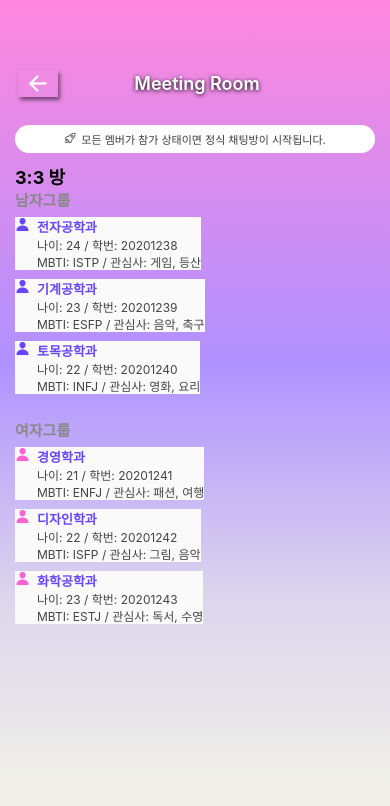
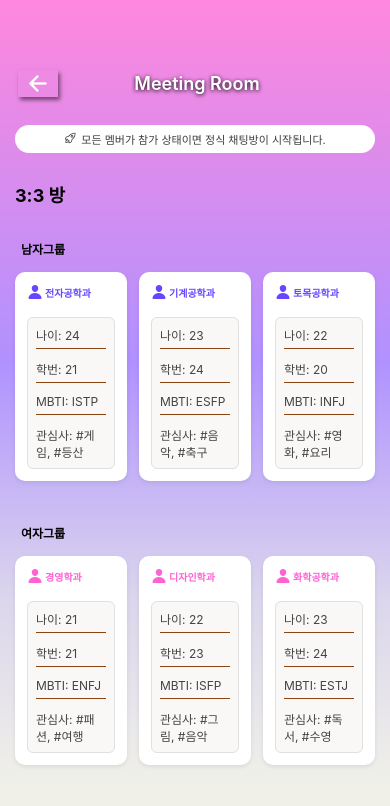
Before and after one commit to simjjjj/UNIMEET, a React Native app: screen / in a window 390 px wide. Both pictures are taken after a click on the element 195 px from the left and 568 px from the top of the page. Shown: the top 806 px of the page. Built offline with nearby package versions, Linux system fonts and the light colour scheme.

Commit message:
미팅 입장 방 수정중

```diff
--- a/Screens/Home/RoomDetail.tsx
+++ b/Screens/Home/RoomDetail.tsx
@@ -6,18 +6,41 @@ import { LinearGradient } from 'expo-linear-gradient';
 import type { RootStackParamList } from '../../navigation/types';
 import { NativeStackNavigationProp } from '@react-navigation/native-stack';
 
-// 참가자 정보 출력용 컴포넌트
-const ParticipantInfo: React.FC<{ p: any }> = ({ p }) => (
-  <View style={styles.participantInfoBox}>
-    <Text style={styles.participantDepartment}>{p.department || '-'}</Text>
-    <Text style={styles.participantDetail}>
-      나이: {p.age || '-'} / 학번: {p.studentId || '-'}
-    </Text>
-    <Text style={styles.participantDetail}>
-      MBTI: {p.mbti || '-'} / 관심사: {p.interests && p.interests.length > 0 ? p.interests.join(', ') : '-'}
-    </Text>
+// 참가자 정보 카드 컴포넌트
+const ParticipantInfo: React.FC<{ p: any; color: string }> = ({ p, color }) => (
+  <View style={styles.participantCard}>
+    {/* 학과 + 아이콘 (색상 전달) */}
+    <View style={styles.departmentRow}>
+      <Ionicons name="person" size={16} color={color} style={{ marginRight: 2 }} />
+      <Text style={[styles.participantDepartment, { color }]}>{p.department || '-'}</Text>
+    </View>
+    {/* 정보 박스 */}
+    <View style={styles.detailsBox}>
+      <View style={styles.detailItem}>
+        <Text style={styles.detailText}>나이: {p.age || '-'}</Text>
+        <View style={styles.line} />
+      </View>
+      <View style={styles.detailItem}>
+        <Text style={styles.detailText}>학번: {p.studentId || '-'}</Text>
+        <View style={styles.line} />
+      </View>
+      <View style={styles.detailItem}>
+        <Text style={styles.detailText}>MBTI: {p.mbti || '-'}</Text>
+        <View style={styles.line} />
+      </View>
+      <Text style={styles.detailText}>관심사: {p.interests?.join(', ') || '-'}</Text>
+    </View>
   </View>
 );
+
+// 3개씩 끊어서 2차원 배열로 변환
+function chunkArray(arr: any[], size: number) {
+  const result = [];
+  for (let i = 0; i < arr.length; i += size) {
+    result.push(arr.slice(i, i + size));
+  }
+  return result;
+}
 
 const RoomDetail: React.FC = () => {
   const navigation = useNavigation<NativeStackNavigationProp<RootStackParamList>>();
@@ -27,6 +50,13 @@ const RoomDetail: React.FC = () => {
   const maleList = room.participants.filter(p => p.gender === '남');
   const femaleList = room.participants.filter(p => p.gender === '여');
   const isMixed = room.type === 'mixed';
+
+  // 색상 결정 함수
+  const getColor = (p: any) => {
+    if (isMixed) return '#FF9800'; // 혼성방은 주황
+    if (p.gender === '여') return '#FF62D5'; // 여자 핑크
+    return '#6846FF'; // 남자 보라
+  };
 
   return (
     <LinearGradient
@@ -54,50 +84,45 @@ const RoomDetail: React.FC = () => {
           <Text style={styles.mainTitle}>{room.title}</Text>
         </View>
 
-        {/* <View style={styles.infoBox}>
-          <Text style={styles.roomLabel}>방 유형</Text>
-          <Text style={styles.roomValue}>{isMixed ? '혼성' : '남/여'}</Text>
-        </View>
-        <View style={styles.infoBox}>
-          <Text style={styles.roomLabel}>총 인원</Text>
-          <Text style={styles.roomValue}>{room.participants.length}인</Text>
-        </View> */}
-
-        {/* <View style={styles.sectionTitleRow}>
-          <Ionicons name="people" size={18} color="#FFFFFF" />
-          <Text style={styles.sectionTitle}>참가자 목록</Text>
-        </View> */}
-
         {isMixed ? (
           <View style={styles.participantGroupBox}>
-            {room.participants.map(p => (
-              <View key={p.id} style={styles.participantRow}>
-                <Ionicons name="person" size={16} color="#FF9800" style={{ marginRight: 7 }} />
-                <ParticipantInfo p={p} />
+            {chunkArray(room.participants, 3).map((row, rowIdx) => (
+              <View key={rowIdx} style={styles.groupRow}>
+                {row.map(p => (
+                  <View key={p.id} style={styles.participantCardWrapper}>
+                    <ParticipantInfo p={p} color={getColor(p)} />
+                  </View>
+                ))}
               </View>
             ))}
           </View>
         ) : (
-          <View>
+          <>
             <Text style={styles.groupLabel}>남자그룹</Text>
             <View style={styles.participantGroupBox}>
-              {maleList.map(p => (
-                <View key={p.id} style={styles.participantRow}>
-                  <Ionicons name="person" size={15} color="#6846FF" style={{ marginRight: 7 }} />
-                  <ParticipantInfo p={p} />
+              {chunkArray(maleList, 3).map((row, rowIdx) => (
+                <View key={rowIdx} style={styles.groupRow}>
+                  {row.map(p => (
+                    <View key={p.id} style={styles.participantCardWrapper}>
+                      <ParticipantInfo p={p} color={getColor(p)} />
+                    </View>
+                  ))}
                 </View>
               ))}
             </View>
             <Text style={styles.groupLabel}>여자그룹</Text>
             <View style={styles.participantGroupBox}>
-              {femaleList.map(p => (
-                <View key={p.id} style={styles.participantRow}>
-                  <Ionicons name="person" size={15} color="#FF62D5" style={{ marginRight: 7 }} />
-                  <ParticipantInfo p={p} />
+              {chunkArray(femaleList, 3).map((row, rowIdx) => (
+                <View key={rowIdx} style={styles.groupRow}>
+                  {row.map(p => (
+                    <View key={p.id} style={styles.participantCardWrapper}>
+                      <ParticipantInfo p={p} color={getColor(p)} />
+                    </View>
+                  ))}
                 </View>
               ))}
             </View>
-          </View>
+          </>
         )}
       </ScrollView>
     </LinearGradient>
@@ -128,76 +153,32 @@ const styles = StyleSheet.create({
     paddingTop: 10,
     paddingHorizontal: 15,
   },
-  infoBox: {
-    flexDirection: 'row',
-    width: '85%',
-    justifyContent: 'space-between',
-    marginTop: 10,
-    marginBottom: 2,
-    backgroundColor: '#fff',
-    borderRadius: 10,
-    padding: 14,
-    elevation: 1,
-  },
-  roomLabel: {
-    color: '#947CFF',
-    fontWeight: 'bold',
-    fontSize: 14,
-  },
-  roomValue: {
-    color: '#444',
-    fontSize: 14,
-    fontWeight: '500',
-  },
   mainTitle: {
     fontSize: 18,
     fontWeight: 'bold',
+    marginBottom: 18,
+    marginTop: 18,
   },
-  sectionTitleRow: {
-    flexDirection: 'row',
-    alignItems: 'center',
-    marginTop: 28,
-    marginBottom: 8,
-    gap: 7,
-  },
-  sectionTitle: {
-    fontSize: 17,
-    fontWeight: '600',
-    color: '#6846FF',
-    marginLeft: 5,
+  groupLabel: {
+    fontSize: 12,
+    fontWeight: 'bold',
+    marginTop: 15,
+    marginBottom: 15,
+    marginLeft: 6,
   },
   participantGroupBox: {
     marginBottom: 16,
     alignItems: 'flex-start',
     flex: 1,
   },
-  groupLabel: {
-    fontSize: 15,
-    color: '#888',
-    fontWeight: 'bold',
-    marginBottom: 7,
+  groupRow: {
+    flexDirection: 'row',
+    flexWrap: 'nowrap',
+    marginBottom: 12,
   },
-  participantRow: {
-    flexDirection: 'row',
-    alignItems: 'flex-start',
-    marginBottom: 9,
-    backgroundColor: '#FAFAFA',
-  },
-  participantInfoBox: {
-    flex: 1,
-  },
-  participantDepartment: {
-    fontSize: 13,
-    color: '#6846FF',
-    fontWeight: 'bold',
-  },
-  participantDetail: {
-    fontSize: 12,
-    color: '#444',
-  },
-  noName: {
-    color: '#BDBDBD',
-    fontStyle: 'italic',
+  participantCardWrapper: {
+    marginRight: 12,
+    marginBottom: 0,
   },
   sideButton: {
     width: 40,
@@ -229,6 +210,46 @@ const styles = StyleSheet.create({
     marginBottom: 2,
     color: '#3D3D3D'
   },
+  participantCard: {
+    width: 112,
+    backgroundColor: '#fff',
+    borderRadius: 10,
+    padding: 12,
+    elevation: 2,
+    shadowColor: '#000',
+    shadowOpacity: 0.08,
+    shadowRadius: 4,
+    shadowOffset: { width: 0, height: 2 },
+  },
+  departmentRow: {
+    flexDirection: 'row',
+    alignItems: 'center',
+    marginBottom: 8,
+  },
+  participantDepartment: {
+    fontSize: 10,
+    fontWeight: 'bold',
+  },
+  detailsBox: {
+    borderWidth: 1,
+    borderColor: '#E0E0E0',
+    borderRadius: 6,
+    padding: 8,
+    marginTop: 8,
+    backgroundColor: '#FAF8F6'
+  },
+  detailItem: {
+    marginBottom: 6,
+  },
+  detailText: {
+    fontSize: 12,
+    color: '#444',
+  },
+  line: {
+    height: 1,
+    backgroundColor: '#8B4513',
+    marginVertical: 5,
+  },
 });
 
 export default RoomDetail;
```
Also changed, not shown: Screens/Home/Home.tsx (+32 -32 lines).
